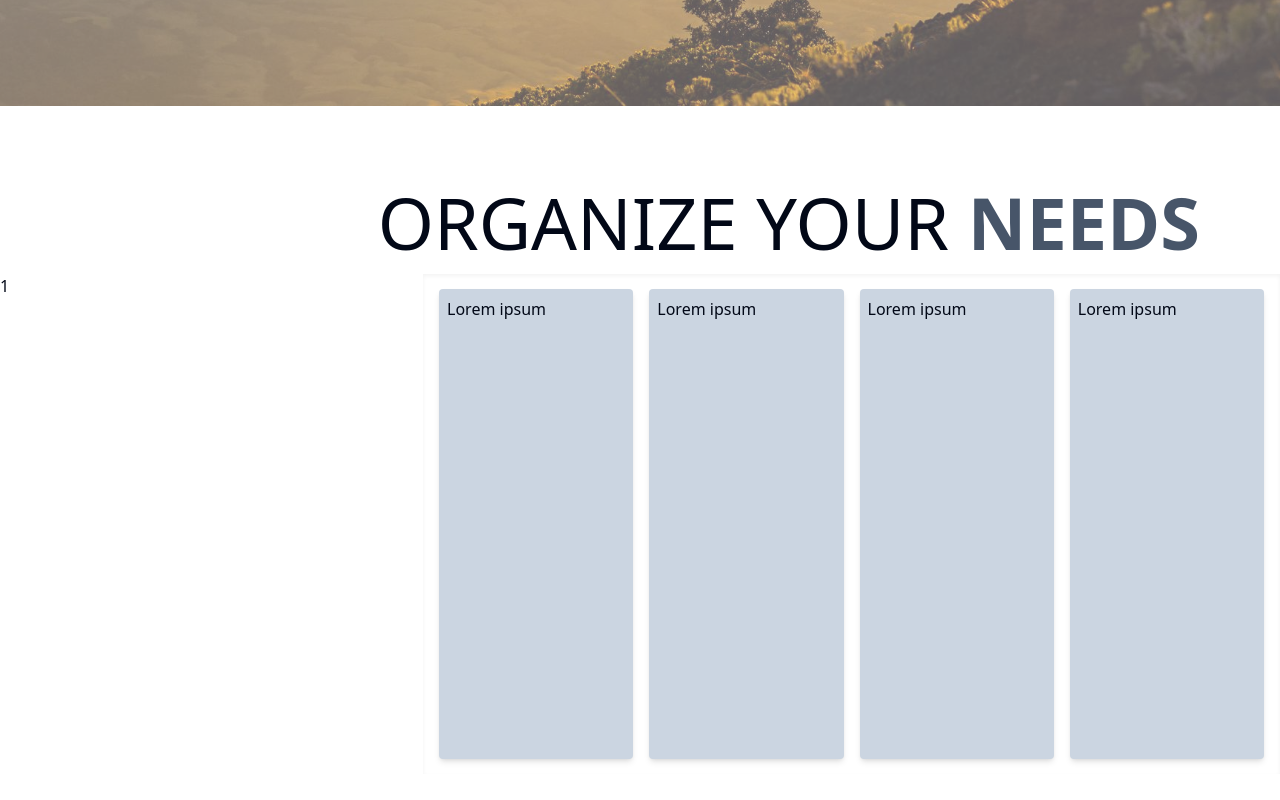
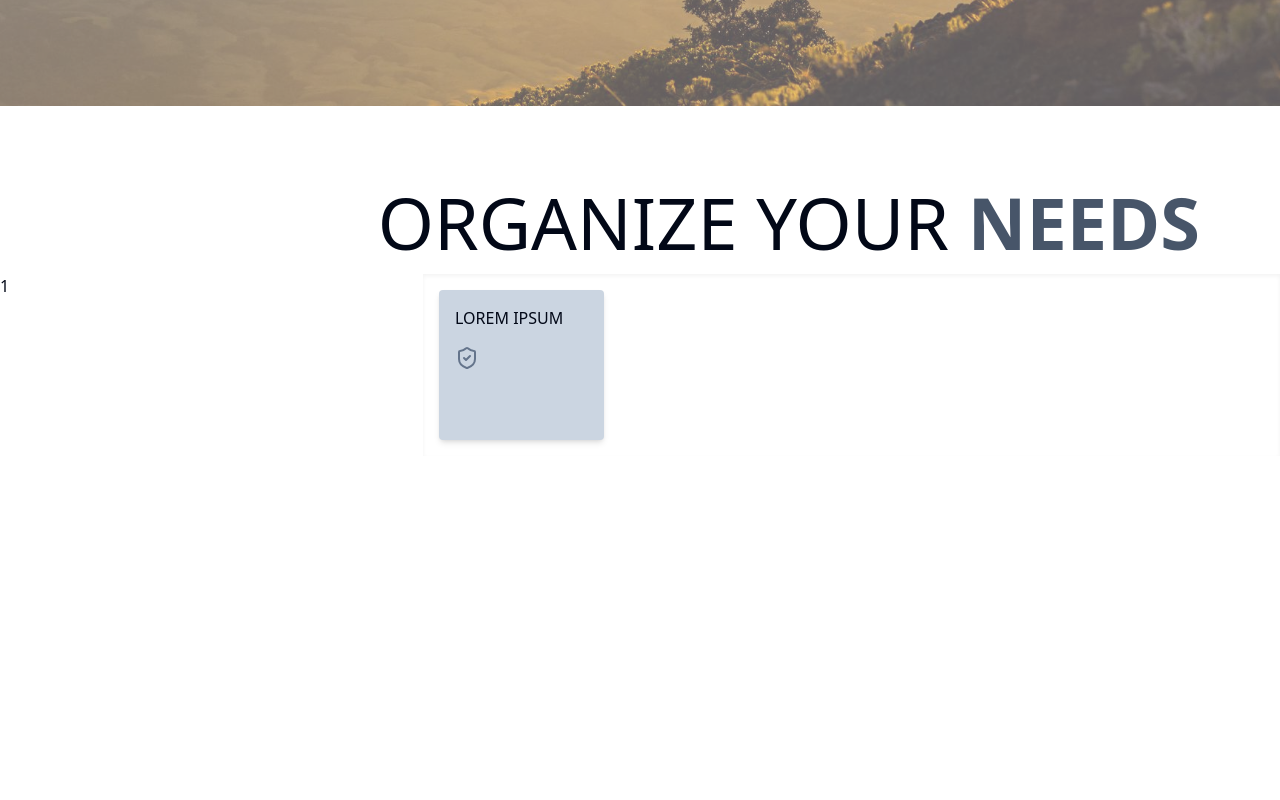
Before and after one commit to Sume-lang/thehills, a Next.js app: page /Home in a window 1280 px wide. Shown: the part 694-1494 px from the top of the page. Built offline with nearby package versions, Linux system fonts and the light colour scheme.

Commit message:
adding the files

```diff
--- /dev/null
+++ b/app/(pages)/Home/Resources/Discovery.js
@@ -0,0 +1,12 @@
+import { ShieldCheck } from "lucide-react";
+const Discovery = [
+  {
+    id: 1,
+    title: "Lorem ipsum",
+    link: "#",
+    icons: <ShieldCheck />,
+    desc: "Lorem ipsum dolor sit amet consectetur adipisicing elit. Deleniti",
+  },
+];
+
+export default Discovery;
--- a/app/(pages)/Home/Sections/Discovery.tsx
+++ b/app/(pages)/Home/Sections/Discovery.tsx
@@ -1,4 +1,6 @@
 import React from "react";
+import Dicsdata from "../Resources/Discovery";
+
 export default function Discovery() {
   return (
     <main className="flex flex-col w-full h-[500px] items-start justify-start">
@@ -9,17 +11,16 @@ export default function Discovery() {
         </h1>
       </section>
       <section className="flex flex-row items-start justify-start w-full">
-        <div className="w-1/2 h-[500px]">1</div>
-        <div className="w-full flex flex-row items-center justify-center shadow-inner p-4 h-[500px] gap-4">
-          <div className="w-1/4 bg-slate-300 p-2 shadow-md rounded-sm h-[470px] ">
-            <h1>Lorem ipsum</h1>
-          </div>          <div className="w-1/4 bg-slate-300 p-2 shadow-md rounded-sm h-[470px] ">
-            <h1>Lorem ipsum</h1>
-          </div>          <div className="w-1/4 bg-slate-300 p-2 shadow-md rounded-sm h-[470px] ">
-            <h1>Lorem ipsum</h1>
-          </div>          <div className="w-1/4 bg-slate-300 p-2 shadow-md rounded-sm h-[470px] ">
-            <h1>Lorem ipsum</h1>
-          </div>
+        <div className="w-1/2">1</div>
+        <div className="w-full flex flex-row items-start justify-start shadow-inner p-4 gap-4">
+          {Dicsdata.map((i) => (
+            <div
+              className="w-1/5 bg-slate-300 flex flex-col items-start justify-start gap-4 shadow-md rounded-sm h-[150px] p-4"
+              key={i.id}>
+              <h1 className="font-extralight uppercase">{i.title}</h1>
+              <span className="text-slate-500 w-10 h-10">{i.icons}</span>
+            </div>
+          ))}
         </div>
       </section>
     </main>
--- a/app/(pages)/Home/Sections/Hero.tsx
+++ b/app/(pages)/Home/Sections/Hero.tsx
@@ -10,8 +10,7 @@ export default function Hero() {
         backgroundPosition: "center",
         backgroundRepeat: "no-repeat",
         backgroundAttachment: "fixed",
-      }}
-    >
+      }}>
       <section className="w-full h-full bg-slate-200 bg-opacity-40 flex flex-col text-center items-center justify-center">
         <h1 className="lg:text-7xl text-5xl font-light uppercase">
           Personalize your{" "}
```
